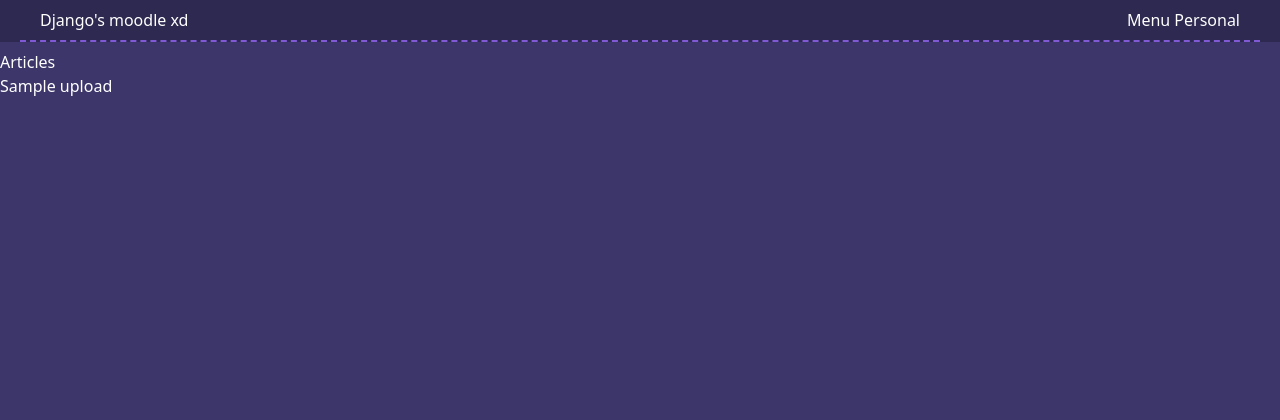
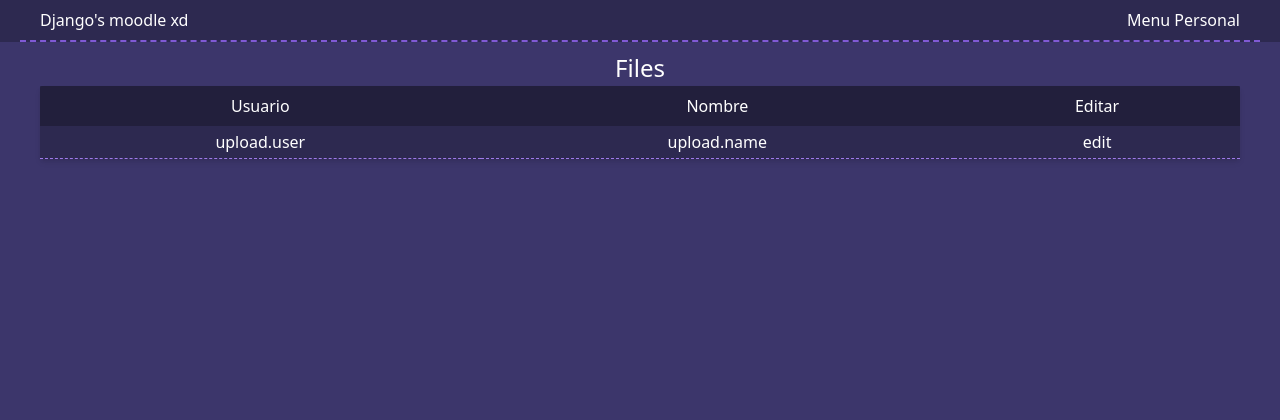
Before and after one commit to EngHell/pm2-practica3, a Django app: page /files/ in a window 1280 px wide. Shown: the top 420 px of the page. Run offline with Django 3.2, Linux system fonts and the light colour scheme; a user stored in the database is signed in; tables that the repository leaves empty hold one stand-in row (values such as "Sample post"); style sheets or scripts are compiled from the project's sources; some libraries are stand-ins or nearby versions.

Commit message:
made the views a bit more cute.

```diff
--- a/automata/templates/automata/list.html
+++ b/automata/templates/automata/list.html
@@ -1,12 +1,35 @@
 {% extends 'base.html' %}
 
 {% block content %}
-<h1>Articles</h1>
-<ul>
-{% for upload in object_list %}
-    <li>{{ upload.name }}</li>
-{% empty %}
-    <li>No Uploads yet.</li>
-{% endfor %}
-</ul>
+    <div class="flex flex-col items-center px-10">
+        <h1 class="text-2xl">Files</h1>
+        <div class="bg-black bg-opacity-25 border-collapse shadow-md rounded-sm text-center min-w-full">
+            <table class="table-auto min-w-full">
+                <thead class="bg-black bg-opacity-25">
+                <tr class="">
+                    <td class="px-5 py-2">Usuario</td>
+                    <td class="px-5 py-2">Nombre</td>
+                    <td class="px-5 py-2">Editar</td>
+                </tr>
+                </thead>
+                <tbody>
+                {% for upload in object_list %}
+                    <tr class="border-b border-dashed border-purple-500">
+                        <td class="px-5 py-1">
+                            upload.user
+                        </td>
+                        <td class="px-5 py-1">
+                            upload.name
+                        </td>
+                        <td>
+                            edit
+                        </td>
+                    </tr>
+                {% empty %}
+                    No Uploads yet.
+                {% endfor %}
+                </tbody>
+            </table>
+        </div>
+    </div>
 {% endblock %}
--- a/automata/templates/automata/upload.html
+++ b/automata/templates/automata/upload.html
@@ -11,6 +11,6 @@
                 </div>
             </div>
         </div>
-        <div class="col-span-5"><a class="" href="{% url 'automata:upload' %}">Back to file list</a></div>
+        <div class="col-span-5"><a class="" href="{% url 'automata:index' %}">Back to file list</a></div>
     </div>
 {% endblock %}
```
